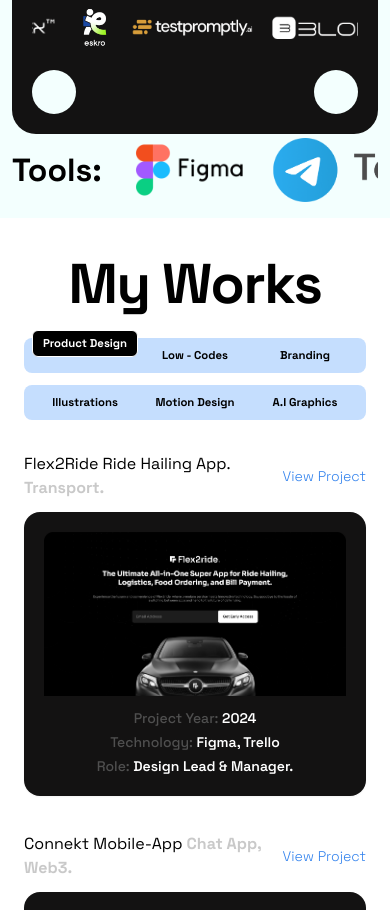
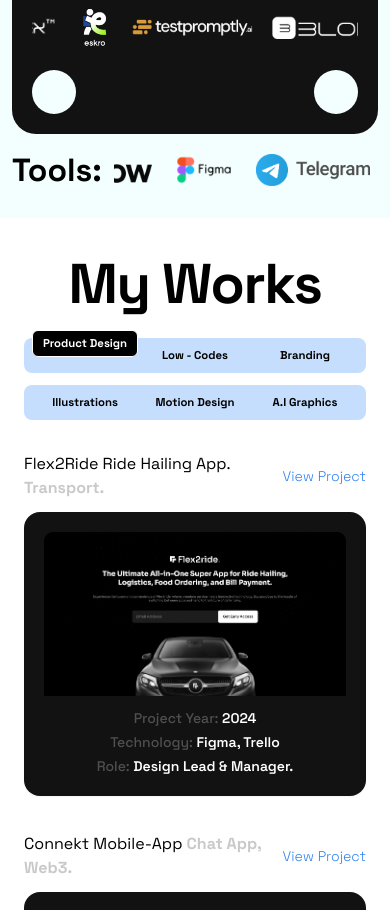
Before and after one commit to justinedoc/ifeoluwa-portfolio, a React (Vite) app: page / in a window 390 px wide. Shown: the part 840-1750 px from the top of the page. Built offline with nearby package versions, Linux system fonts and the light colour scheme.

Commit message:
animations adjusted

```diff
--- a/src/ui/Tools.jsx
+++ b/src/ui/Tools.jsx
@@ -9,6 +9,7 @@ import tools4 from "../assets/Tools logo/image 12.png";
 import tools5 from "../assets/Tools logo/image 13.png";
 import tools6 from "../assets/Tools logo/image 14.png";
 import tools7 from "../assets/Tools logo/image 9.png";
+import useScreenSize from "../hooks/useScreenSize";
 
 const IMAGES = [
   {
@@ -42,8 +43,8 @@ const IMAGES = [
 ];
 
 function Tools() {
+  const { isSmallScreened } = useScreenSize();
   let [ref, { width }] = useMeasure();
-
   const xTranslation = useMotionValue(0);
 
   useEffect(() => {
@@ -52,7 +53,7 @@ function Tools() {
 
     controls = animate(xTranslation, [0, finalPosition], {
       ease: "linear",
-      duration: 50,
+      duration: 80,
       repeat: Infinity,
       repeatDelay: 0,
       repeatType: "loop",
@@ -62,13 +63,13 @@ function Tools() {
   }, [xTranslation, width]);
 
   return (
-    <section className="flex items-center gap-3 __section-inner">
+    <section className="flex items-center gap-3 __section-inner my-3">
       <h1 className="md:text-[2.3rem] text-[2rem] font-bold">Tools:</h1>
-      <div className="overflow-x-hidden">
+      <div className="md:overflow-x-hidden overflow-x-auto">
         <motion.div
           ref={ref}
           className="flex items-center justify-center gap-5"
-          style={{ x: xTranslation }}
+          style={!isSmallScreened && { x: xTranslation }}
         >
           {[...IMAGES, ...IMAGES].map(({ src, alt }, index) => (
             <img
@@ -76,7 +77,7 @@ function Tools() {
               src={src}
               alt={alt}
               loading="lazy"
-              className="object-cover max-h-16 max-w-18 md:max-h-[3rem] my-1"
+              className="object-cover max-h-[2rem]"
             />
           ))}
         </motion.div>
```
